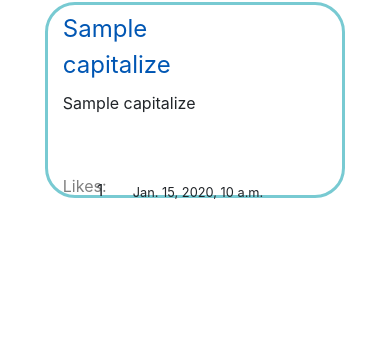
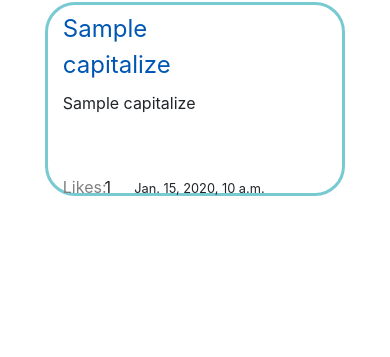
Before and after one commit to Meneguini/social, a Django app: template network/templates/network/index.html in a window 390 px wide. Shown: the part 195-552 px from the top of the page. Run offline with Django 3.2, Linux system fonts and the light colour scheme; the template is opened without the code that fills it: most values are stand-ins (such as "Sample title", 1, 10 or a date in 2020); some libraries are stand-ins or nearby versions.

Commit message:
final touches

```diff
--- a/network/models.py
+++ b/network/models.py
@@ -16,10 +16,8 @@ class Post(models.Model):
     datetime = models.DateTimeField(auto_now_add=True)
     likes_number = models.PositiveIntegerField(default=0)
 
-    # def __str__(self):
-    #     return f"{self.id}, {self.writer.username} wrote: {self.content} on {self.datetime}. It was liked by {self.likes_number} people."
 
-    # Returning dict instead of a string as cs50 did on mail project
+    # Returning dict instead of a string
     def serialize(self):
         return {
             "id": self.id,
--- a/network/static/network/styles.css
+++ b/network/static/network/styles.css
@@ -369,8 +369,13 @@ body {
         padding: 1%;
     }
 
+    .likes {
+        margin-right: 50%;
+        align-self: end;
+    }
+
     .likes-datetime-edit {
-        grid-template-columns: 10% 6% 60% auto;
+        grid-template-columns: 13% 4% 59% auto;
         align-items: center;
     }
 
--- a/network/templates/network/index.html
+++ b/network/templates/network/index.html
@@ -44,10 +44,8 @@
                                     <img id="full-heart" src="{% static 'network/heart(2).png' %}" alt="heart" width="30" height="30">
                                     <img style="display: none;" id="empty-heart" src="{% static 'network/heart(3).png' %}" alt="heart" width="30" height="30">
                                 {% else %}
-
                                     <img style="display: none;" id="full-heart" src="{% static 'network/heart(2).png' %}" alt="heart" width="30" height="30">
                                     <img id="empty-heart" src="{% static 'network/heart(3).png' %}" alt="heart" width="30" height="30">
-
                                 {% endif %}
                             {% else %}
                                 <p class="likes">Likes:</p>
--- a/network/templates/network/layout.html
+++ b/network/templates/network/layout.html
@@ -3,10 +3,11 @@
 <!DOCTYPE html>
 <html lang="en">
     <head>
-        <title>{% block title %}Social{% endblock %}</title>
         <meta name="viewport" content="width=device-width, initial-scale=1.0">
         <link rel="stylesheet" href="https://stackpath.bootstrapcdn.com/bootstrap/4.4.1/css/bootstrap.min.css" integrity="sha384-Vkoo8x4CGsO3+Hhxv8T/Q5PaXtkKtu6ug5TOeNV6gBiFeWPGFN9MuhOf23Q9Ifjh" crossorigin="anonymous">
         <link href="{% static 'network/styles.css' %}" rel="stylesheet">
+        <link type="image/png" href="{% static 'network/network.png' %}" rel="icon"/>
+        <title>{% block title %}Social{% endblock %}</title>
         {% block script %}
         {% endblock %}
     </head>
@@ -17,9 +18,7 @@
             <a class="navbar-brand" href="{% url 'index' %}">Social</a>
 
             {% if user.is_authenticated %}
-                <!-- <li class="nav-item"> -->
                     <a id="username-nav" class="nav-link" href="profile/{{ user.username }}"><strong>Welcome {{ user.username.capitalize }}</strong></a>
-                <!-- </li> -->
             {% endif %}
 
             <button class="btn-nav-responsive" {% if not user.is_authenticated %}id="btn-nave-space"{% endif %}><span>=</span></button>
```
Also changed, not shown: README.md (added), db.sqlite3.
